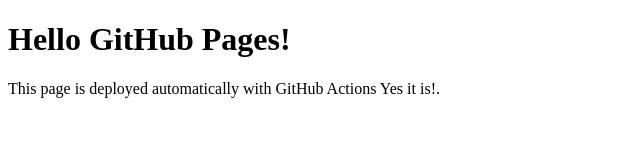
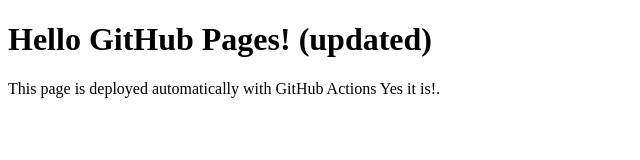
Before and after one commit to kirsiniskanen/tokarepocentriapages, a plain HTML site: page index.html in a window 1280 px wide. Shown: the whole page, without its empty margins (0-640 px from the left). Drawn offline with Linux system fonts and the light colour scheme.

Commit message:
H1 otsikon muutos

```diff
--- a/index.html
+++ b/index.html
@@ -6,7 +6,7 @@
 </head>
 <body>
   <main>
-    <h1>Hello GitHub Pages!</h1>
+    <h1>Hello GitHub Pages! (updated)</h1>
     <p>This page is deployed automatically with GitHub Actions Yes it is!.</p>
   </main>
 </body>
```
